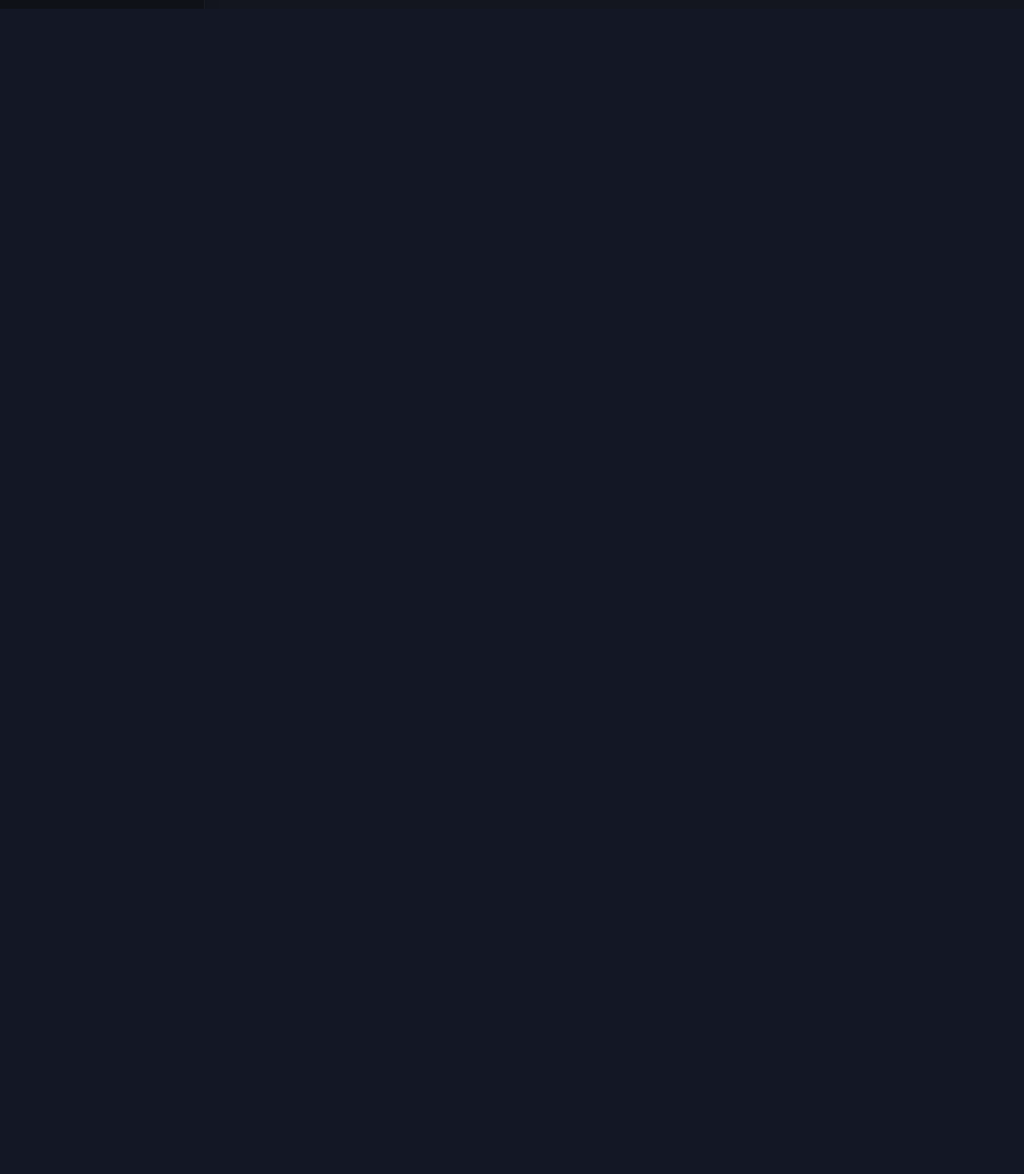
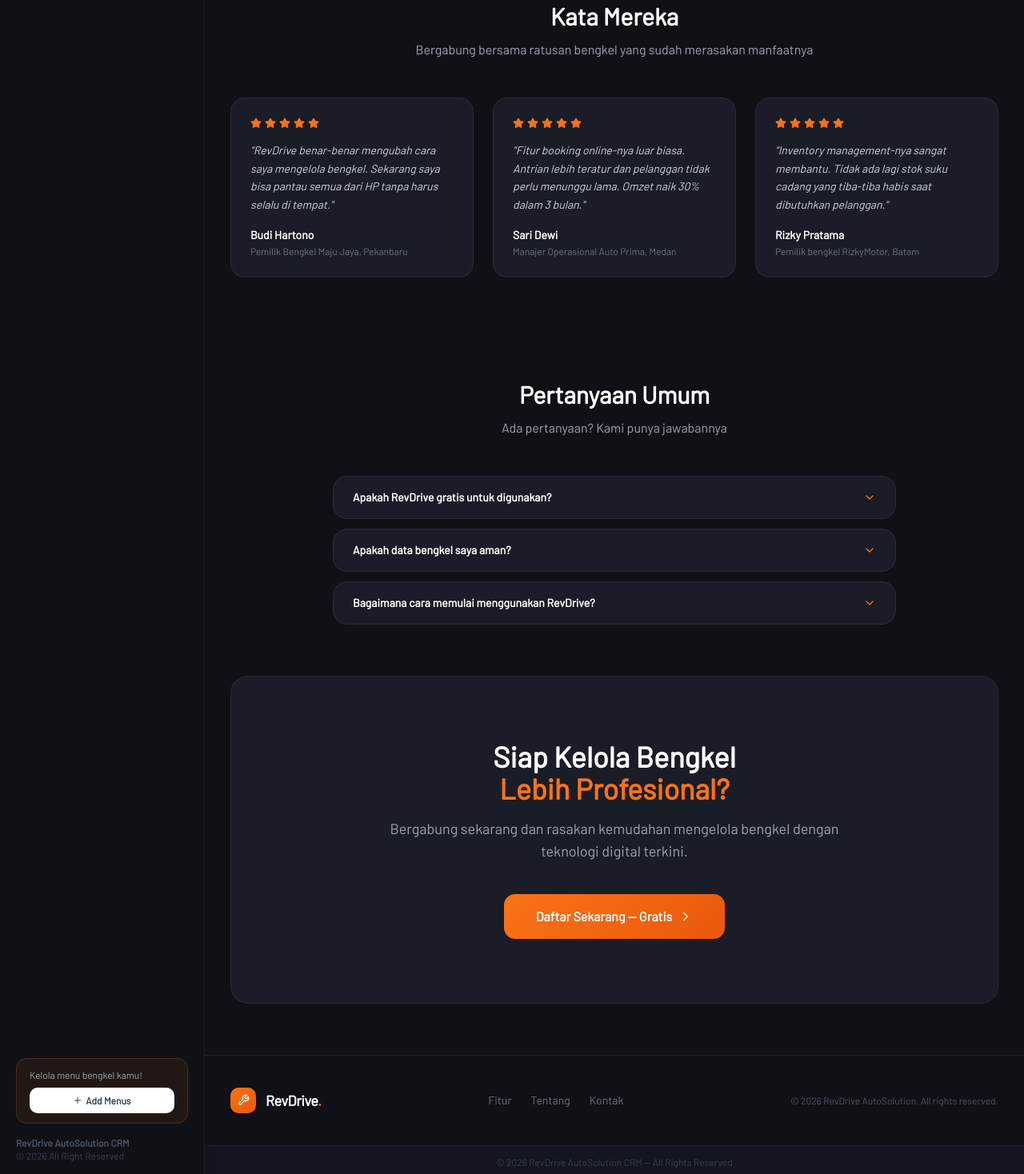
Before and after one commit to Edith24Si/frameworklanjutan_p2, a React (Vite) app: page /landing in a window 1280 px wide. Shown: the part 1942-3410 px from the top of the page at 80% size. Before the commit the page ends 1953 px from the top, so only its background shows below. Built offline with nearby package versions, Linux system fonts and the light colour scheme.

Commit message:
feat: landing page v3 komplit - testimonial, faq, cta bottom, footer

```diff
--- a/src/pages/Landing.jsx
+++ b/src/pages/Landing.jsx
@@ -1,8 +1,10 @@
+import { useState } from "react";
 import { useNavigate } from "react-router-dom";
-import { LuWrench, LuUsers, LuCalendarCheck, LuPackage, LuChevronRight } from "react-icons/lu";
+import { LuWrench, LuUsers, LuCalendarCheck, LuPackage, LuChevronRight, LuChevronDown, LuStar } from "react-icons/lu";
 
 export default function Landing() {
     const navigate = useNavigate();
+    const [openFaq, setOpenFaq] = useState(null);
 
     const features = [
         {
@@ -19,6 +21,39 @@
             icon: LuPackage,
             title: "Manajemen Inventory",
             desc: "Pantau stok suku cadang secara real-time. Dapatkan notifikasi otomatis saat stok hampir habis.",
+        },
+    ];
+
+    const testimonials = [
+        {
+            name: "Budi Hartono",
+            role: "Pemilik Bengkel Maju Jaya, Pekanbaru",
+            text: "RevDrive benar-benar mengubah cara saya mengelola bengkel. Sekarang saya bisa pantau semua dari HP tanpa harus selalu di tempat.",
+        },
+        {
+            name: "Sari Dewi",
+            role: "Manajer Operasional Auto Prima, Medan",
+            text: "Fitur booking online-nya luar biasa. Antrian lebih teratur dan pelanggan tidak perlu menunggu lama. Omzet naik 30% dalam 3 bulan.",
+        },
+        {
+            name: "Rizky Pratama",
+            role: "Pemilik bengkel RizkyMotor, Batam",
+            text: "Inventory management-nya sangat membantu. Tidak ada lagi stok suku cadang yang tiba-tiba habis saat dibutuhkan pelanggan.",
+        },
+    ];
+
+    const faqs = [
+        {
+            q: "Apakah RevDrive gratis untuk digunakan?",
+            a: "RevDrive menyediakan paket gratis untuk bengkel dengan kapasitas terbatas. Untuk fitur lengkap dan kapasitas tidak terbatas, tersedia paket premium dengan harga terjangkau.",
+        },
+        {
+            q: "Apakah data bengkel saya aman?",
+            a: "Seluruh data disimpan dengan enkripsi tingkat tinggi di server yang aman. Kami tidak pernah membagikan data pelanggan kepada pihak ketiga.",
+        },
+        {
+            q: "Bagaimana cara memulai menggunakan RevDrive?",
+            a: "Cukup daftar akun, isi profil bengkel, dan langsung mulai gunakan semua fitur. Proses setup hanya butuh waktu kurang dari 5 menit.",
         },
     ];
 
@@ -124,7 +159,7 @@
             </section>
 
             {/* STATS SECTION */}
-            <section className="px-8 py-16 mx-8 rounded-3xl mb-16"
+            <section className="px-8 py-16 mx-8 rounded-3xl mb-8"
                 style={{ background: "linear-gradient(135deg, #f97316, #ea580c)" }}>
                 <h2 className="text-3xl font-bold text-white text-center mb-12">
                     Dipercaya oleh Bengkel di Seluruh Indonesia
@@ -143,6 +178,107 @@
                 </div>
             </section>
 
+            {/* TESTIMONIAL SECTION */}
+            <section className="px-8 py-16 max-w-5xl mx-auto">
+                <h2 className="text-3xl font-bold text-white text-center mb-3">Kata Mereka</h2>
+                <p className="text-center mb-12" style={{ color: "#9ca3af" }}>
+                    Bergabung bersama ratusan bengkel yang sudah merasakan manfaatnya
+                </p>
+                <div className="grid grid-cols-1 md:grid-cols-3 gap-6">
+                    {testimonials.map((t, i) => (
+                        <div key={i} className="p-6 rounded-2xl border"
+                            style={{ background: "#1a1d27", borderColor: "#ffffff10" }}>
+                            <div className="flex gap-1 mb-4">
+                                {[...Array(5)].map((_, j) => (
+                                    <LuStar key={j} size={14} style={{ color: "#f97316" }} fill="#f97316" />
+                                ))}
+                            </div>
+                            <p className="text-sm leading-relaxed mb-4 italic" style={{ color: "#d1d5db" }}>
+                                "{t.text}"
+                            </p>
+                            <div>
+                                <p className="text-sm font-bold text-white">{t.name}</p>
+                                <p className="text-xs mt-0.5" style={{ color: "#6b7280" }}>{t.role}</p>
+                            </div>
+                        </div>
+                    ))}
+                </div>
+            </section>
+
+            {/* FAQ SECTION */}
+            <section className="px-8 py-16 max-w-3xl mx-auto">
+                <h2 className="text-3xl font-bold text-white text-center mb-3">Pertanyaan Umum</h2>
+                <p className="text-center mb-12" style={{ color: "#9ca3af" }}>
+                    Ada pertanyaan? Kami punya jawabannya
+                </p>
+                <div className="space-y-3">
+                    {faqs.map((faq, i) => (
+                        <div key={i} className="rounded-2xl border overflow-hidden"
+                            style={{ background: "#1a1d27", borderColor: "#ffffff10" }}>
+                            <button
+                                onClick={() => setOpenFaq(openFaq === i ? null : i)}
+                                className="w-full flex items-center justify-between px-6 py-4 text-left"
+                            >
+                                <span className="text-sm font-semibold text-white">{faq.q}</span>
+                                <LuChevronDown
+                                    size={16}
+                                    style={{
+                                        color: "#f97316",
+                                        transform: openFaq === i ? "rotate(180deg)" : "rotate(0deg)",
+                                        transition: "transform 0.2s"
+                                    }} />
+                            </button>
+                            {openFaq === i && (
+                                <div className="px-6 pb-5">
+                                    <p className="text-sm leading-relaxed" style={{ color: "#9ca3af" }}>{faq.a}</p>
+                                </div>
+                            )}
+                        </div>
+                    ))}
+                </div>
+            </section>
+
+            {/* CTA BOTTOM SECTION */}
+            <section className="px-8 py-20 mx-8 rounded-3xl mb-16 text-center"
+                style={{ background: "#1a1d27", border: "1px solid #ffffff10" }}>
+                <h2 className="text-4xl font-black text-white mb-4">
+                    Siap Kelola Bengkel<br />
+                    <span style={{ color: "#f97316" }}>Lebih Profesional?</span>
+                </h2>
+                <p className="text-lg mb-10 max-w-xl mx-auto" style={{ color: "#9ca3af" }}>
+                    Bergabung sekarang dan rasakan kemudahan mengelola bengkel dengan teknologi digital terkini.
+                </p>
+                <button
+                    onClick={() => navigate("/register")}
+                    className="flex items-center gap-2 px-10 py-4 rounded-xl font-bold text-white mx-auto transition-all hover:scale-105"
+                    style={{ background: "linear-gradient(135deg, #f97316, #ea580c)" }}>
+                    Daftar Sekarang — Gratis <LuChevronRight size={18} />
+                </button>
+            </section>
+
+            {/* FOOTER */}
+            <footer className="px-8 py-10 border-t" style={{ borderColor: "#ffffff10" }}>
+                <div className="max-w-5xl mx-auto flex flex-col md:flex-row justify-between items-center gap-6">
+                    <div className="flex items-center gap-3">
+                        <div className="w-8 h-8 rounded-lg flex items-center justify-center"
+                            style={{ background: "linear-gradient(135deg, #f97316, #ea580c)" }}>
+                            <LuWrench size={15} className="text-white" />
+                        </div>
+                        <span className="font-black text-lg text-white tracking-tight">
+                            RevDrive<span style={{ color: "#f97316" }}>.</span>
+                        </span>
+                    </div>
+                    <div className="flex gap-6 text-sm" style={{ color: "#6b7280" }}>
+                        <span className="cursor-pointer hover:text-orange-400 transition">Fitur</span>
+                        <span className="cursor-pointer hover:text-orange-400 transition">Tentang</span>
+                        <span className="cursor-pointer hover:text-orange-400 transition">Kontak</span>
+                    </div>
+                    <p className="text-xs" style={{ color: "#4b5563" }}>
+                        © 2026 RevDrive AutoSolution. All rights reserved.
+                    </p>
+                </div>
+            </footer>
+
         </div>
     );
 }
```
